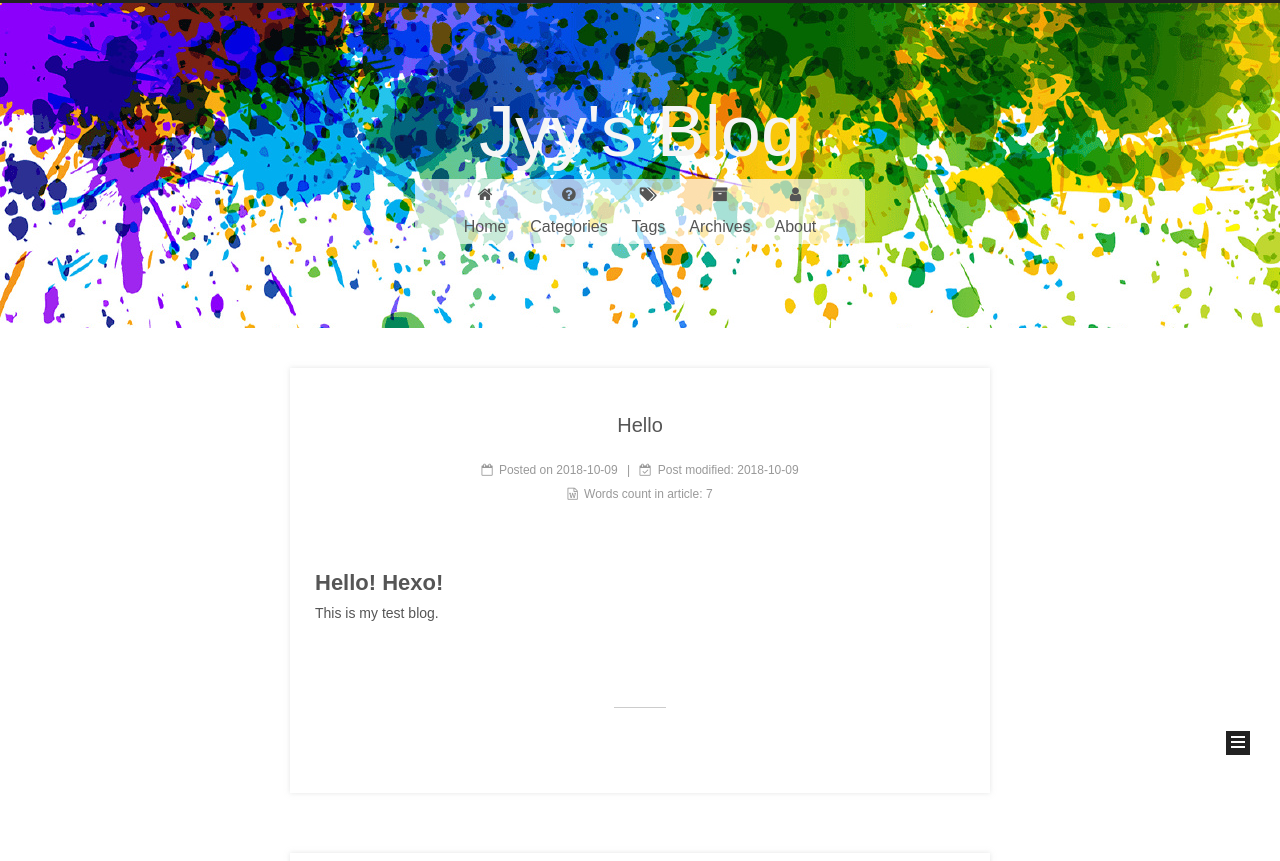
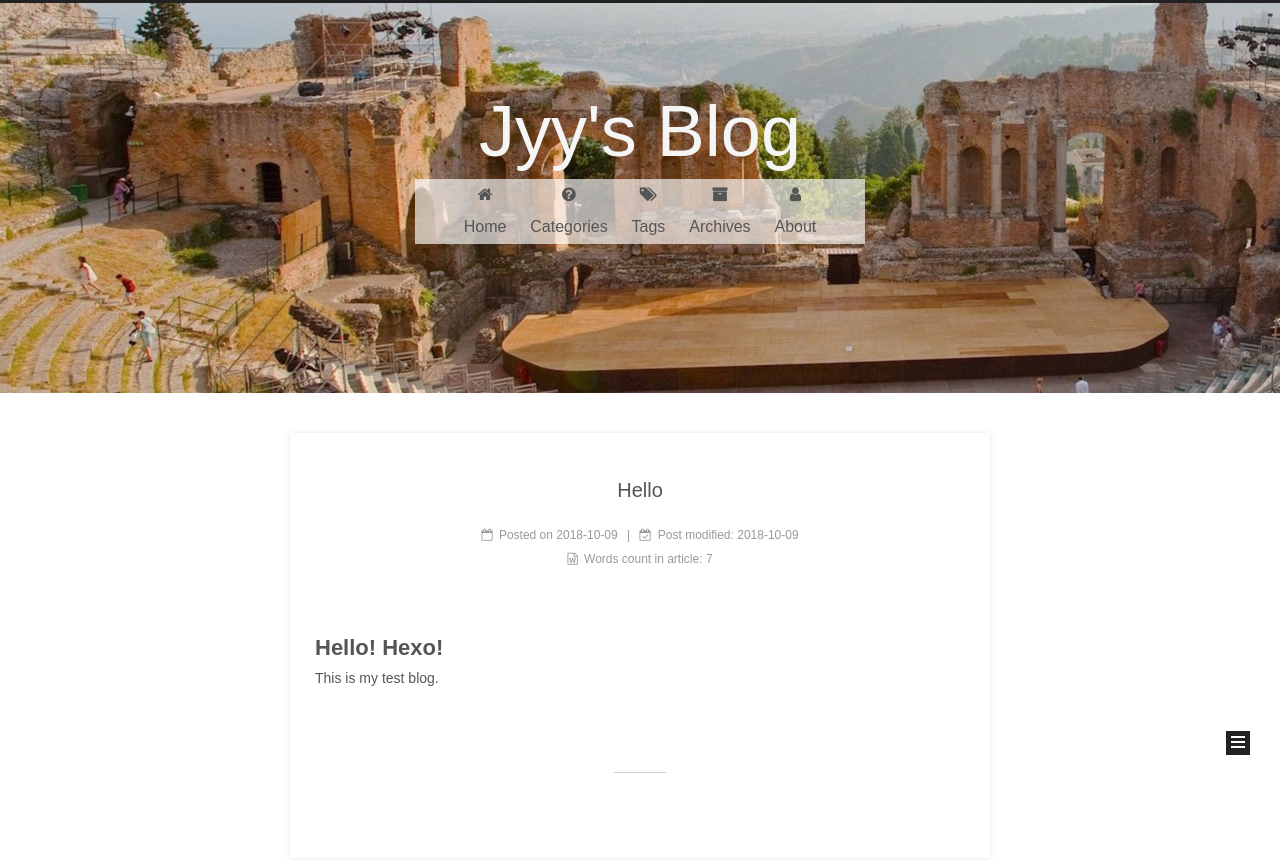
Before and after one commit to FduJyy/FduJyy.github.io, a plain HTML site: page index.html in a window 1280 px wide. Shown: the top 861 px of the page. Drawn offline with nearby package versions, Linux system fonts and the light colour scheme; some packages are replaced by stand-ins of ours; a web font is replaced by a local one.

Commit message:
Site updated: 2018-10-10 17:15:06

```diff
--- a/css/main.css
+++ b/css/main.css
@@ -1139,7 +1139,8 @@ pre .javascript .function {
   bottom: 19px;
 }
 .header {
-  background-image: url("/images/header.jpg");
+  background-image: url("/images/Sicily-Morocco-and-Seville-Banner-1.jpg");
+  height: 390px;
 }
 .header-inner {
   position: relative;
@@ -1881,7 +1882,7 @@ pre .javascript .function {
   width: 4px;
   height: 4px;
   border-radius: 50%;
-  background: #3dba9a;
+  background: #8a06ff;
 }
 .links-of-blogroll {
   font-size: 13px;
```
Also changed, not shown: images/1Sicily-Morocco-and-Seville-Banner-1.jpg (added), images/Sicily-Morocco-and-Seville-Banner-1.jpg (added).
